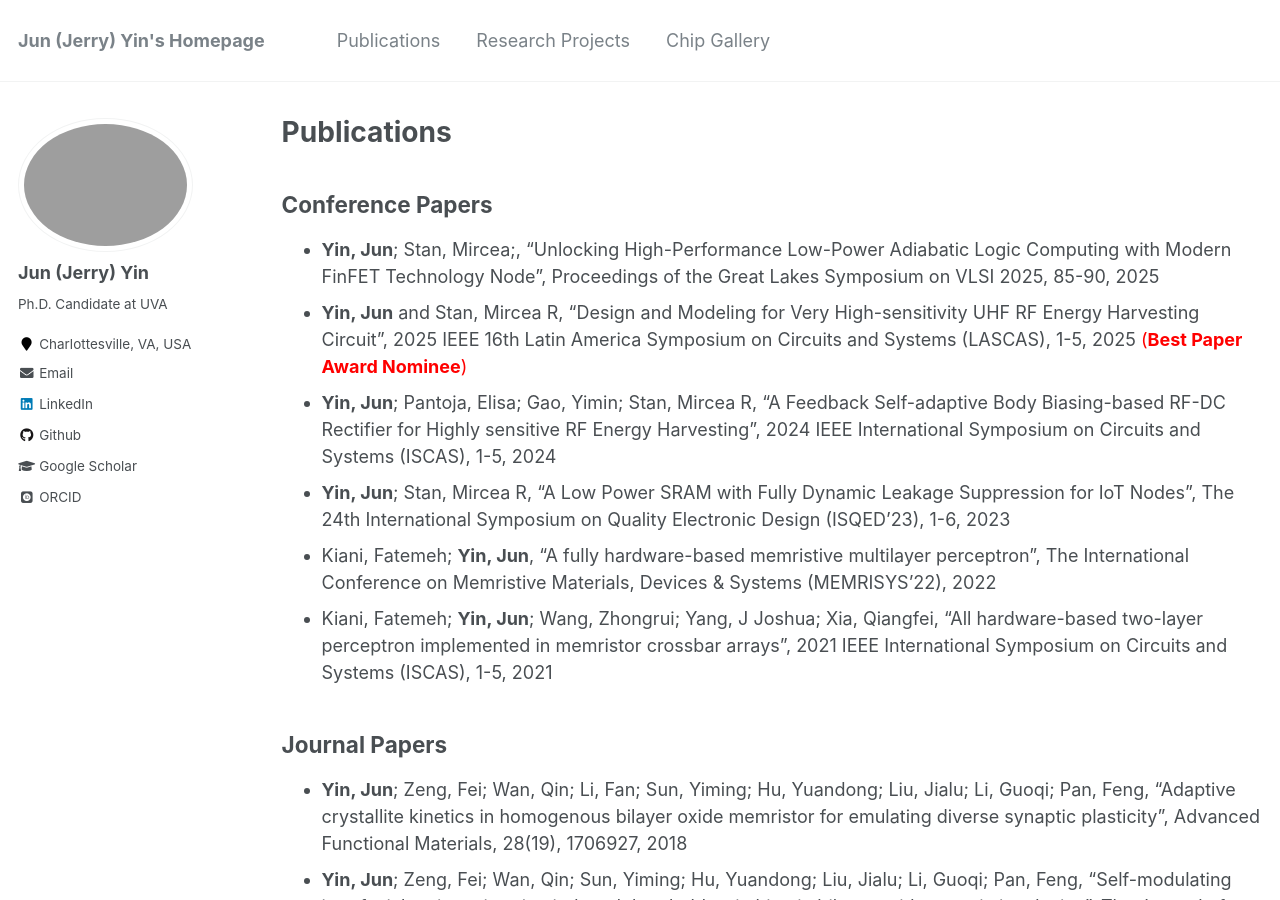
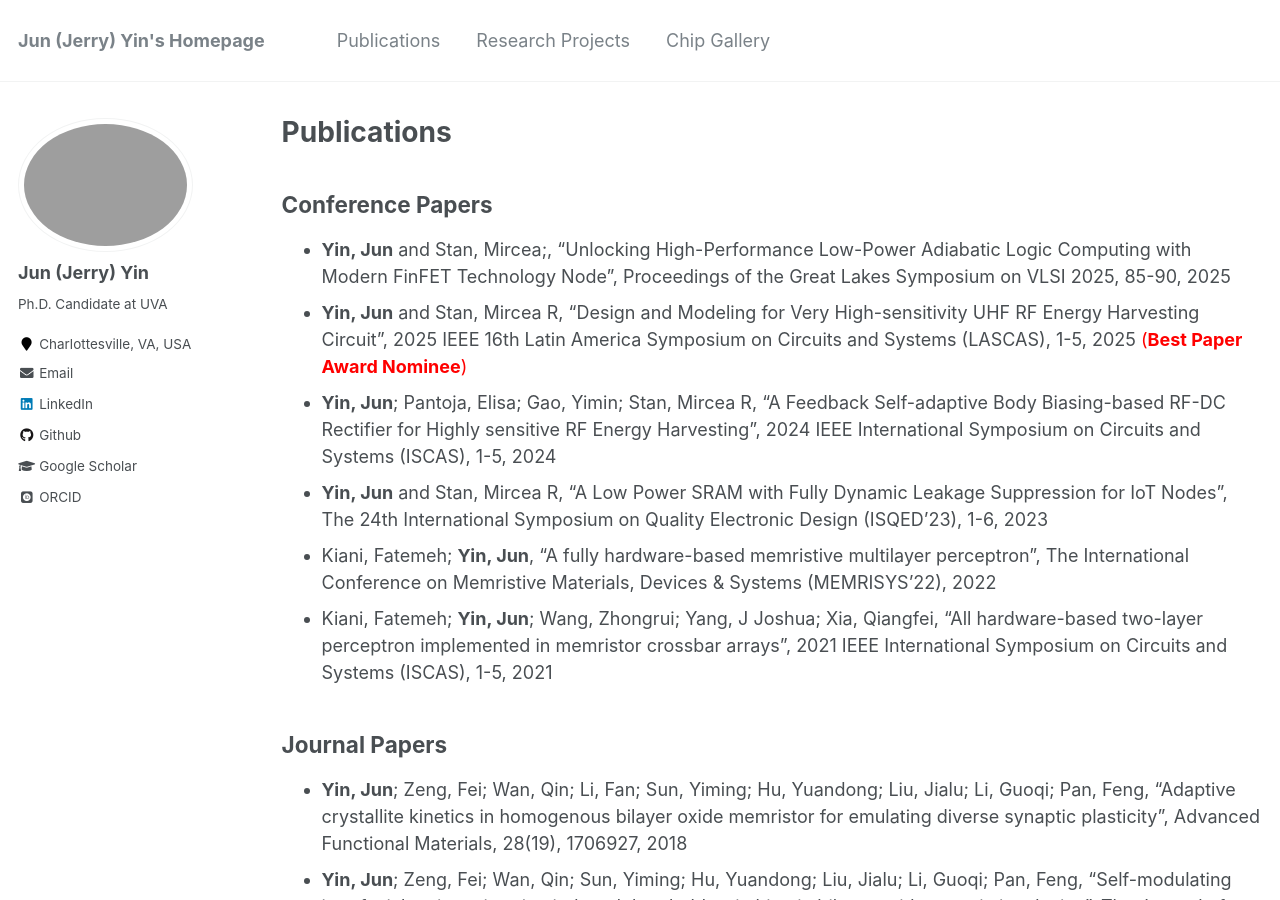
Before and after one commit to AyaseErii/junjerryyin, a Jekyll site: the page built from _pages/publications.md, in a window 1280 px wide and 900 px high. Built offline with Jekyll 4.4.1, drawn with Linux system fonts in a browser that asks for light colours; some web fonts are replaced.

Commit message:
Update publications.md

```diff
--- a/_pages/publications.md
+++ b/_pages/publications.md
@@ -7,10 +7,10 @@ author_profile: true
 
 ## Conference Papers
 
-* **Yin, Jun**; Stan, Mircea;, "Unlocking High-Performance Low-Power Adiabatic Logic Computing with Modern FinFET Technology Node", Proceedings of the Great Lakes Symposium on VLSI 2025, 85-90, 2025
+* **Yin, Jun** and Stan, Mircea;, "Unlocking High-Performance Low-Power Adiabatic Logic Computing with Modern FinFET Technology Node", Proceedings of the Great Lakes Symposium on VLSI 2025, 85-90, 2025
 * **Yin, Jun** and Stan, Mircea R, "Design and Modeling for Very High-sensitivity UHF RF Energy Harvesting Circuit", 2025 IEEE 16th Latin America Symposium on Circuits and Systems (LASCAS), 1-5, 2025 <span style="color: red;">(**Best Paper Award Nominee**)</span>
 * **Yin, Jun**; Pantoja, Elisa; Gao, Yimin; Stan, Mircea R, "A Feedback Self-adaptive Body Biasing-based RF-DC Rectifier for Highly sensitive RF Energy Harvesting", 2024 IEEE International Symposium on Circuits and Systems (ISCAS), 1-5, 2024
-* **Yin, Jun**; Stan, Mircea R, "A Low Power SRAM with Fully Dynamic Leakage Suppression for IoT Nodes", The 24th International Symposium on Quality Electronic Design (ISQED’23), 1-6, 2023
+* **Yin, Jun** and Stan, Mircea R, "A Low Power SRAM with Fully Dynamic Leakage Suppression for IoT Nodes", The 24th International Symposium on Quality Electronic Design (ISQED’23), 1-6, 2023
 * Kiani, Fatemeh; **Yin, Jun**, "A fully hardware-based memristive multilayer perceptron", The International Conference on Memristive Materials, Devices & Systems (MEMRISYS'22), 2022
 * Kiani, Fatemeh; **Yin, Jun**; Wang, Zhongrui; Yang, J Joshua; Xia, Qiangfei, "All hardware-based two-layer perceptron implemented in memristor crossbar arrays",	2021 IEEE International Symposium on Circuits and Systems (ISCAS), 1-5, 2021
 
```
